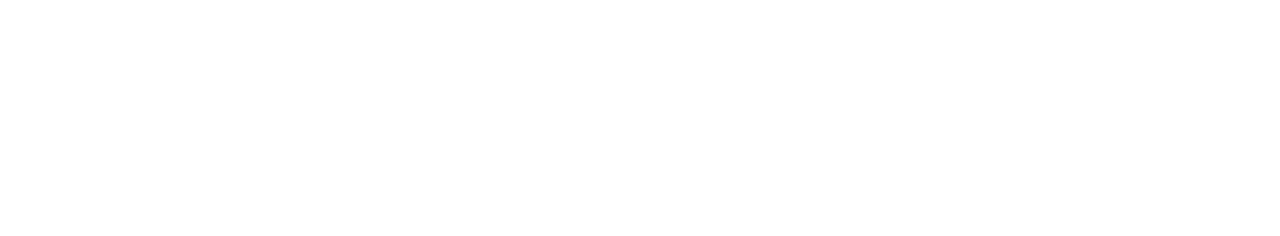
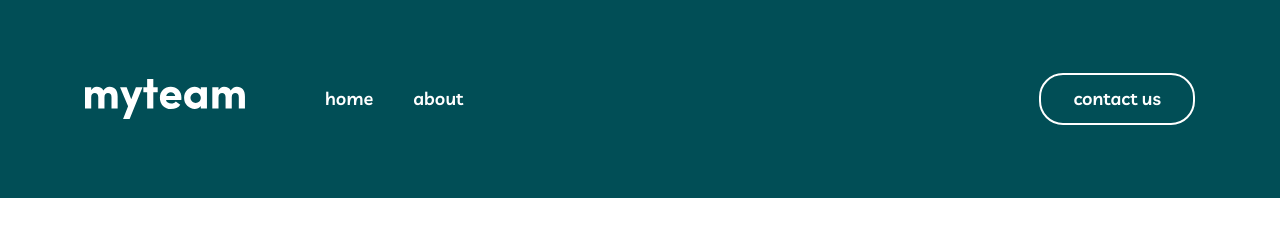
Before and after one commit to husanovjamshid/myteam-teamplate, a plain HTML site: page index.html in a window 1280 px wide. Drawn offline with Linux system fonts and the light colour scheme.

Commit message:
Add photos and Add header section

```diff
--- a/index.html
+++ b/index.html
@@ -4,7 +4,8 @@
     <meta charset="UTF-8" />
     <meta http-equiv="X-UA-Compatible" content="IE=edge" />
     <meta name="viewport" content="width=device-width, initial-scale=1.0" />
-    <link rel="stylesheet" href="./css/main.min.css" />
+    <!-- <link rel="stylesheet" href="./css/main.min.css" /> -->
+    <link rel="stylesheet" href="./css/main.css">
     <title>Document</title>
   </head>
   <body>
@@ -12,7 +13,23 @@
     <!-- HEADER SECTION START  -->
     <header class="site-header">
       <div class="container">
+        <div class="site-header__inner">
+          <a href="#" class="logo">
+            <img src="./images/myteam-logo.svg" width="160" height="40" alt="myteam site logo">
+          </a>
 
+          <nav class="sitenav">
+            <ul class="sitenav__list">
+              <li class="sitenav__item">
+                <a class="sitenav__link" href="#">home</a>
+              </li>
+              <li class="sitenav__item">
+                <a class="sitenav__link" href="#">about</a>
+              </li>
+            </ul>
+          </nav>
+          <a class="sitenav__contact" href="#">contact us</a>
+        </div>
       </div>
     </header>
     <!-- HEADER SECTION END  -->
--- a/scss/_general.scss
+++ b/scss/_general.scss
@@ -14,7 +14,7 @@ body {
   display: flex;
   flex-direction: column;
   height: 100%;
-  font-family: "Arial", sans-serif;
+  font-family: 'Livvic';
   font-size: 16px;
   line-height: 1.5;
 }
--- /dev/null
+++ b/scss/_mixins.scss
@@ -0,0 +1,11 @@
+@mixin flex($display:flex, $align:center, $justify:space-between) {
+    display: $display;
+    align-items: $align;
+    justify-content: $justify;
+}
+
+@mixin util($margin:0, $padding:0, $list:none) {
+    margin: $margin;
+    padding: $padding;
+    list-style-type: $list;
+}
--- a/scss/all-blocks/_container.scss
+++ b/scss/all-blocks/_container.scss
@@ -0,0 +1,6 @@
+.container {
+    width: 100%;
+    max-width: 1150px;
+    margin: 0 auto;
+    padding: 0 20px;
+}
--- a/scss/all-blocks/_header.scss
+++ b/scss/all-blocks/_header.scss
@@ -0,0 +1,44 @@
+.site-header {
+    padding: 73px 0;
+    width: 100%;
+    background-color: #014E56;
+    background-size: contain;
+}
+
+.site-header__inner {
+    @include flex($justify:null)
+}
+
+.sitenav {
+    @include flex;
+    margin-left: 80px;
+}
+
+.sitenav__list {
+    @include flex($justify:null);
+    @include util;
+}
+
+.sitenav__item + .sitenav__item {
+    margin-left: 40px;
+}
+
+.sitenav__link {
+    font-weight: 600;
+    font-size: 18px;
+    line-height: 28px;
+    color: #FFFFFF;
+    text-decoration: none;
+}
+
+.sitenav__contact {
+    padding: 10px 32px;
+    margin-left: auto;
+    border: 2px solid #FFFFFF;
+    border-radius: 24px;
+    font-weight: 600;
+    font-size: 18px;
+    line-height: 28px;
+    color: #FFFFFF;
+    text-decoration: none;
+}
--- a/scss/main.scss
+++ b/scss/main.scss
@@ -1,6 +1,7 @@
 @charset "UTF-8";
 @import "normalize";
 @import "variables";
+@import "mixins";
 @import "fonts";
 @import "general";
 @import "all-blocks/all-blocks";
```
Also changed, not shown: css/main.css, css/main.min.css (deleted), images/header-circle-2.svg (added), images/header-circle.svg (added), images/hero-circle.svg (added), images/myteam-logo.svg (added), images/success-1.svg (added), images/success-2.svg (added), images/success-3.svg (added), images/success-left-bg.svg (added), 3 other files.
